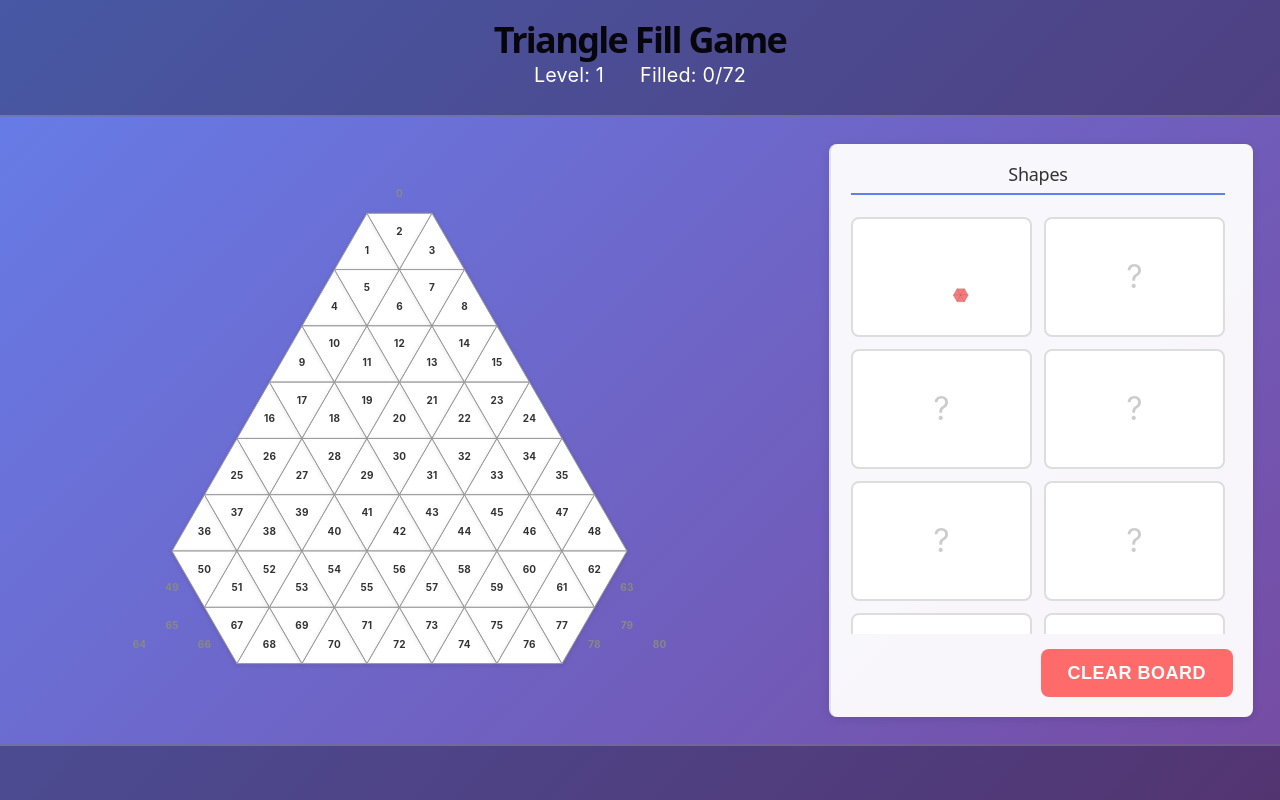
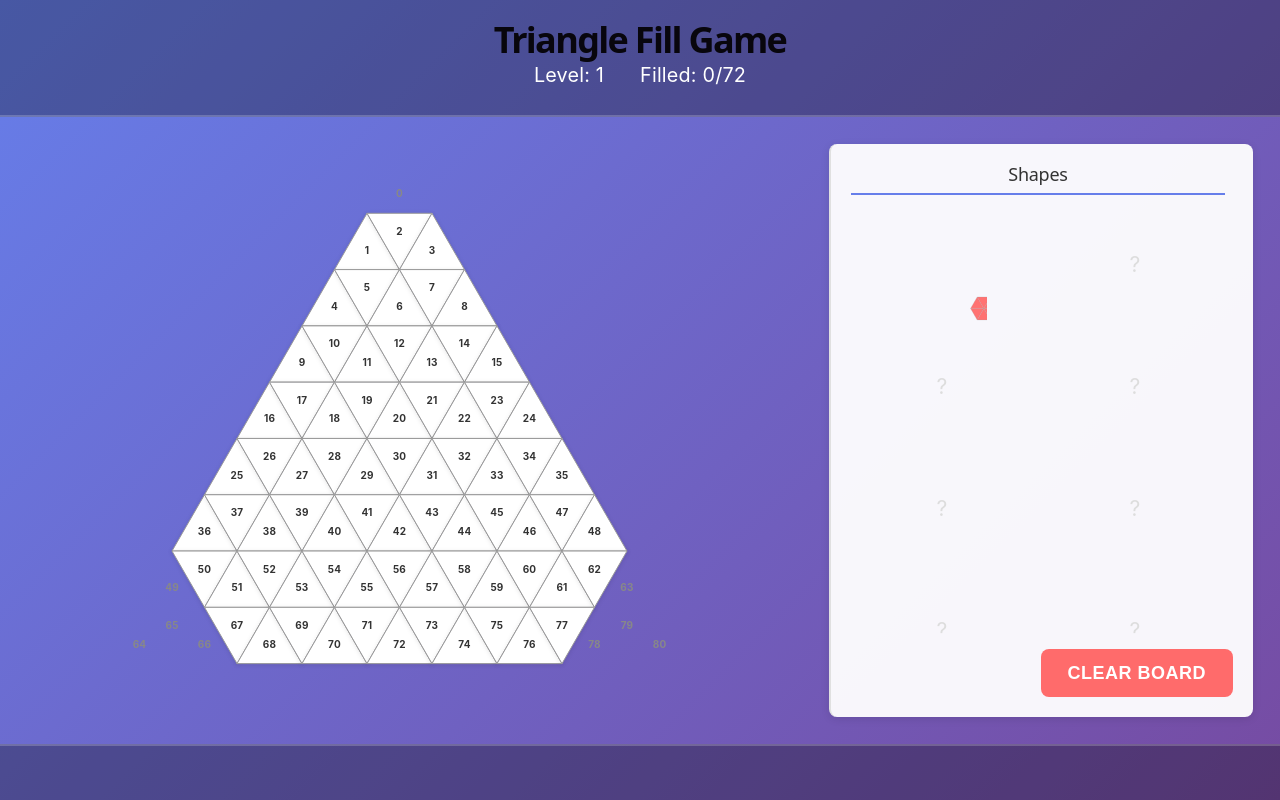
Before and after one commit to Fbigame/smart5k, a React (Vite) app: page / in a window 1280 px wide. Built offline with nearby package versions, Linux system fonts and the light colour scheme.

Commit message:
refactor: 优化右侧形状预览显示，直接显示形状无需容器边框，大小与棋盘一致

```diff
--- a/src/components/TriangleBoard.css
+++ b/src/components/TriangleBoard.css
@@ -85,6 +85,11 @@
   flex: 1;
   overflow-y: auto;
   padding-right: 8px;
+}
+
+.shapes-grid > svg {
+  display: block;
+  margin: 0 auto;
 }
 
 .shape-item {
--- a/src/components/TriangleBoard.tsx
+++ b/src/components/TriangleBoard.tsx
@@ -432,26 +432,21 @@ const TriangleBoard: React.FC = () => {
               }
 
               return (
-                <div
+                <svg
                   key={idx + 1}
-                  className={`shape-preview-item ${isSelected ? 'active' : ''}`}
+                  width="90"
+                  height="110"
+                  viewBox="0 0 200 250"
+                  preserveAspectRatio="xMidYMid meet"
                   onClick={() => handleShapeSelect(idx + 1)}
                   style={{
-                    border: isSelected ? `3px solid ${SHAPE_COLORS[idx]}` : `2px solid #ddd`,
-                    background: isSelected ? `${SHAPE_COLORS[idx]}22` : '#fff',
                     cursor: 'pointer',
-                    borderRadius: '8px',
-                    padding: '8px',
-                    display: 'flex',
-                    flexDirection: 'column',
-                    alignItems: 'center',
-                    justifyContent: 'center',
-                    minHeight: '100px',
-                    transition: 'all 0.2s ease'
+                    filter: isSelected ? `drop-shadow(0 0 8px ${SHAPE_COLORS[idx]})` : 'none',
+                    transition: 'all 0.2s ease',
                   }}
                 >
                   {shape ? (
-                    <svg width="60" height="70" viewBox="0 0 160 180" preserveAspectRatio="xMidYMid meet">
+                    <>
                       {board
                         .filter(cell => shape.triangles.includes(parseInt(cell.id.replace('cell-', ''))))
                         .map(cell => {
@@ -459,19 +454,21 @@ const TriangleBoard: React.FC = () => {
                           return (
                             <polygon
                               key={cell.id}
-                              points={getTriangleCoords(cell, 20)}
+                              points={getTriangleCoords(cell, 30)}
                               fill={color}
-                              stroke="#333"
-                              strokeWidth="0.5"
-                              opacity="0.9"
+                              stroke={isSelected ? SHAPE_COLORS[idx] : '#999'}
+                              strokeWidth={isSelected ? "1.5" : "0.5"}
+                              opacity="0.95"
                             />
                           );
                         })}
-                    </svg>
+                    </>
                   ) : (
-                    <div style={{ fontSize: '32px', color: '#ccc' }}>?</div>
+                    <text x="100" y="125" textAnchor="middle" fontSize="48" fill="#ddd">
+                      ?
+                    </text>
                   )}
-                </div>
+                </svg>
               );
             })}
           </div>
```
